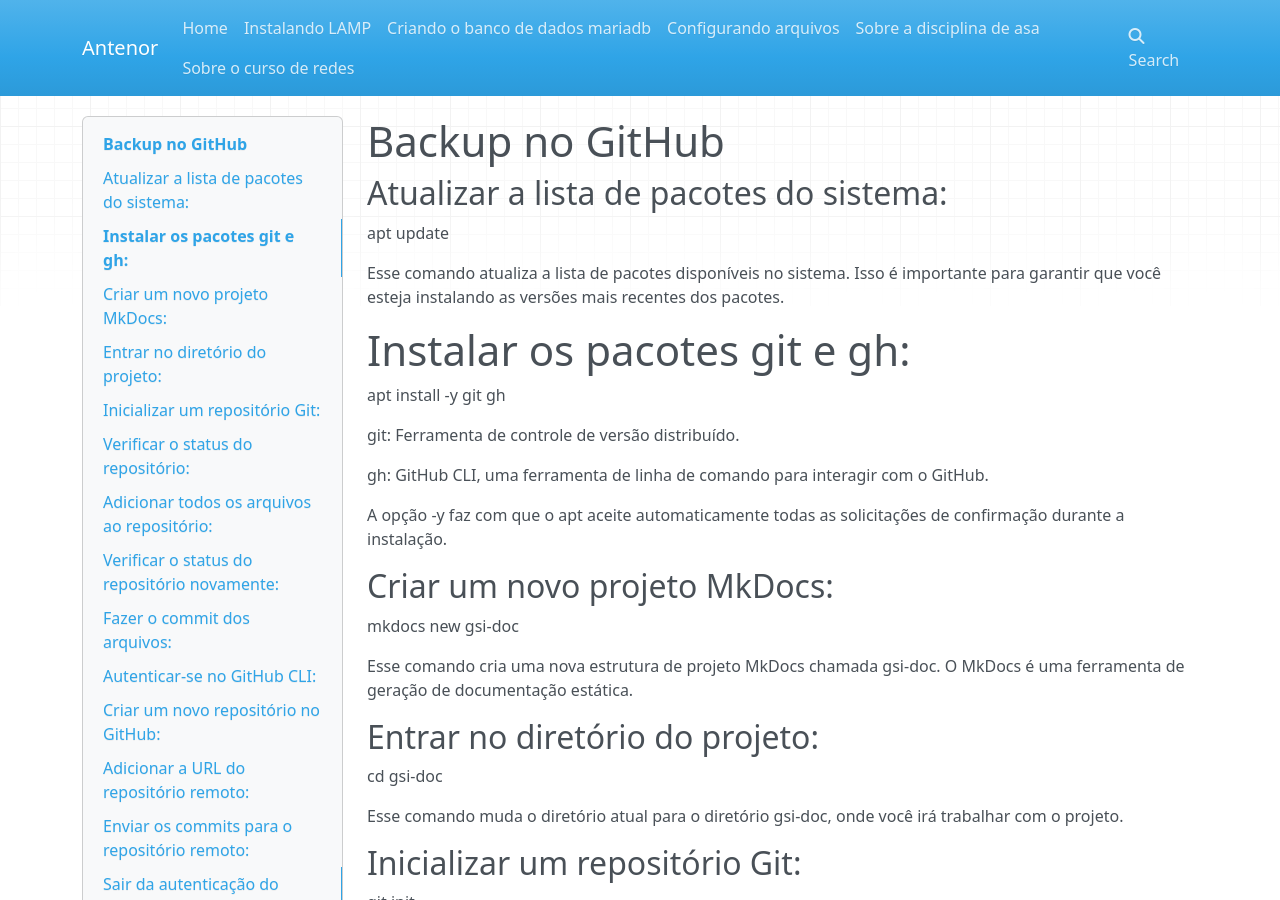
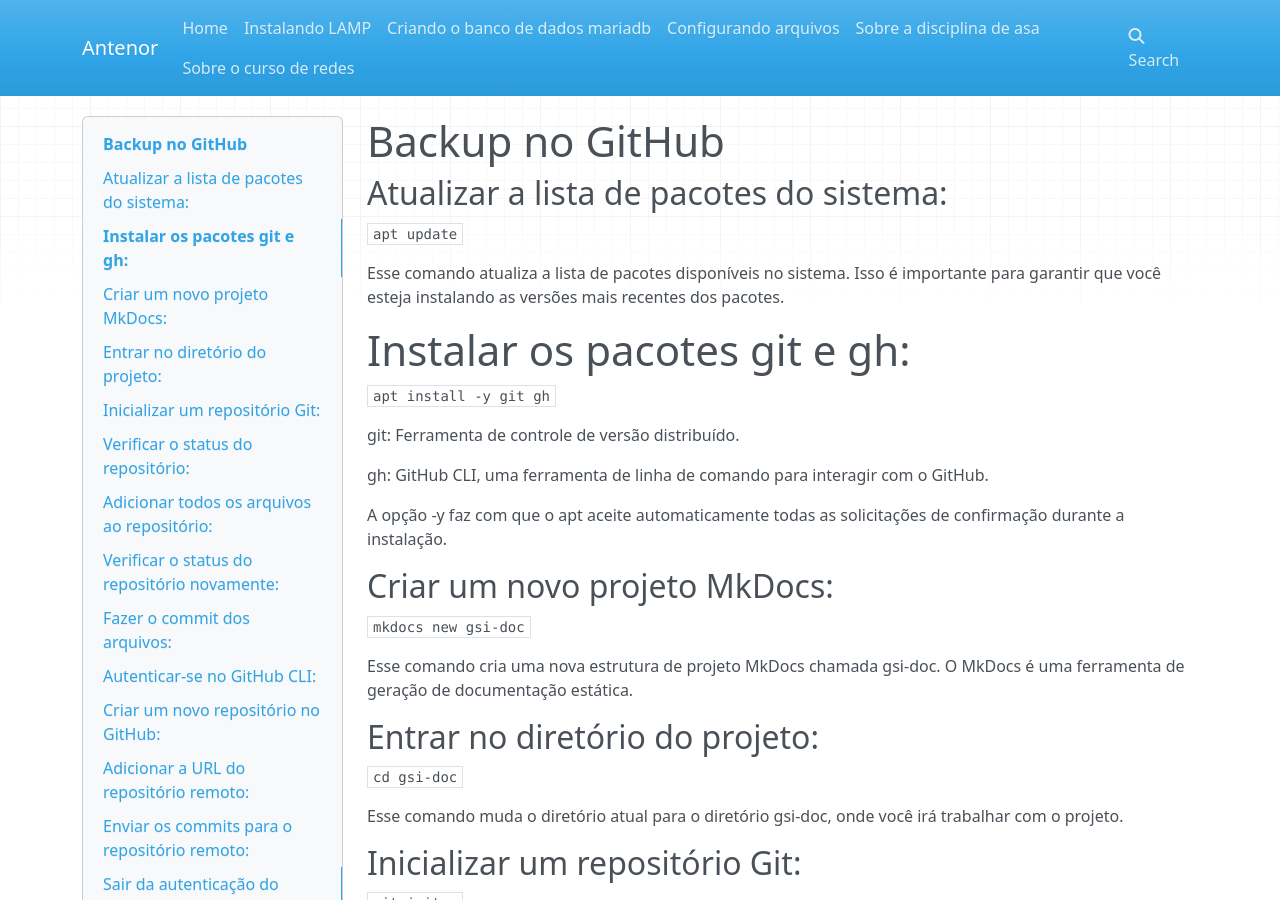
Before and after one commit to antenormario/asa-doc, an MkDocs documentation site: the page built from docs/backup.md, in a window 1280 px wide and 900 px high. Built offline with MkDocs 1.6.1, drawn with Linux system fonts in a browser that asks for light colours; nearby versions of some CDN libraries.

```diff
--- a/docs/backup.md
+++ b/docs/backup.md
@@ -2,13 +2,13 @@
 
 ## Atualizar a lista de pacotes do sistema:
 
-apt update
+ `apt update `
 
 Esse comando atualiza a lista de pacotes disponíveis no sistema. Isso é importante para garantir que você esteja instalando as versões mais recentes dos pacotes.
 
 # Instalar os pacotes git e gh:
 
-apt install -y git gh
+ `apt install -y git gh `
 
 git: Ferramenta de controle de versão distribuído.
 
@@ -18,73 +18,73 @@ A opção -y faz com que o apt aceite automaticamente todas as solicitações de
 
 ## Criar um novo projeto MkDocs:
 
-mkdocs new gsi-doc
+ `mkdocs new gsi-doc `
 
 Esse comando cria uma nova estrutura de projeto MkDocs chamada gsi-doc. O MkDocs é uma ferramenta de geração de documentação estática.
 
 ## Entrar no diretório do projeto:
 
-cd gsi-doc
+ `cd gsi-doc `
 
 Esse comando muda o diretório atual para o diretório gsi-doc, onde você irá trabalhar com o projeto.
 
 ## Inicializar um repositório Git:
 
-git init .
+ `git init . `
 
 Esse comando inicializa um novo repositório Git no diretório atual. O ponto . indica que o repositório deve ser inicializado no diretório atual.
 
 ## Verificar o status do repositório:
 
-git status
+ `git status `
 
 Mostra o status dos arquivos no repositório, incluindo arquivos que foram modificados e arquivos que estão prontos para o commit.
 
 ## Adicionar todos os arquivos ao repositório:
 
-git add .
+ `git add . `
 
 Esse comando adiciona todos os arquivos no diretório atual ao índice do Git, preparando-os para o commit.
 
 ## Verificar o status do repositório novamente:
 
-git status
+ `git status `
 
 Verifica novamente o status dos arquivos para confirmar que todos foram adicionados.
 
 ## Fazer o commit dos arquivos:
 
-git commit -m 'Primeira importação'
+ `git commit -m 'Primeira importação' `
 
 Cria um commit com a mensagem "Primeira importação". Um commit é uma captura das mudanças feitas no repositório.
 
 ## Autenticar-se no GitHub CLI:
 
-gh auth login
+ `gh auth login `
 
 Esse comando inicia o processo de autenticação para a GitHub CLI, permitindo que você se conecte à sua conta do GitHub.
 
 ## Criar um novo repositório no GitHub:
 
-gh repo create gsi-doc --private
+ `gh repo create gsi-doc --private `
 
 Esse comando cria um novo repositório no GitHub com o nome gsi-doc e define o repositório como privado. O repositório será associado ao projeto local.
 
 ## Adicionar a URL do repositório remoto:
 
-git remote add origin https://github.com/USUARIO/gsi-doc
+ `git remote add origin https://github.com/USUARIO/gsi-doc `
 
 Esse comando adiciona um repositório remoto chamado origin, que aponta para a URL do repositório no GitHub. Substitua USUARIO pelo seu nome de usuário do GitHub.
 
 ## Enviar os commits para o repositório remoto:
 
-git push -u origin main
+ `git push -u origin main `
 
 Esse comando envia os commits da branch main do repositório local para o repositório remoto no GitHub. A opção -u define origin/main como a branch padrão para futuros pushes e pulls.
 
 ## Sair da autenticação do GitHub CLI:
 
-gh auth logout
+ `gh auth logout `
 
 Esse comando encerra a sessão de autenticação com a GitHub CLI. É uma boa prática sair da sessão quando você terminar o trabalho para manter a segurança.
 
```
